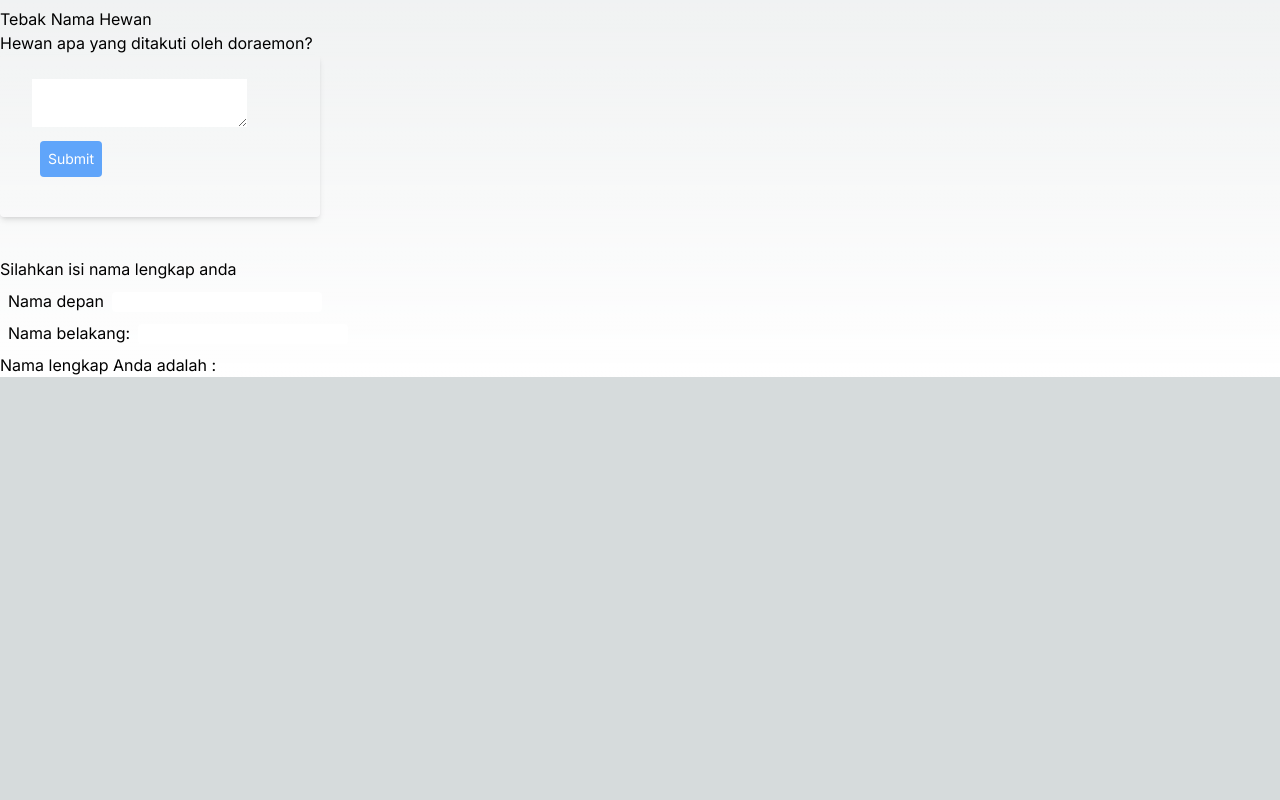
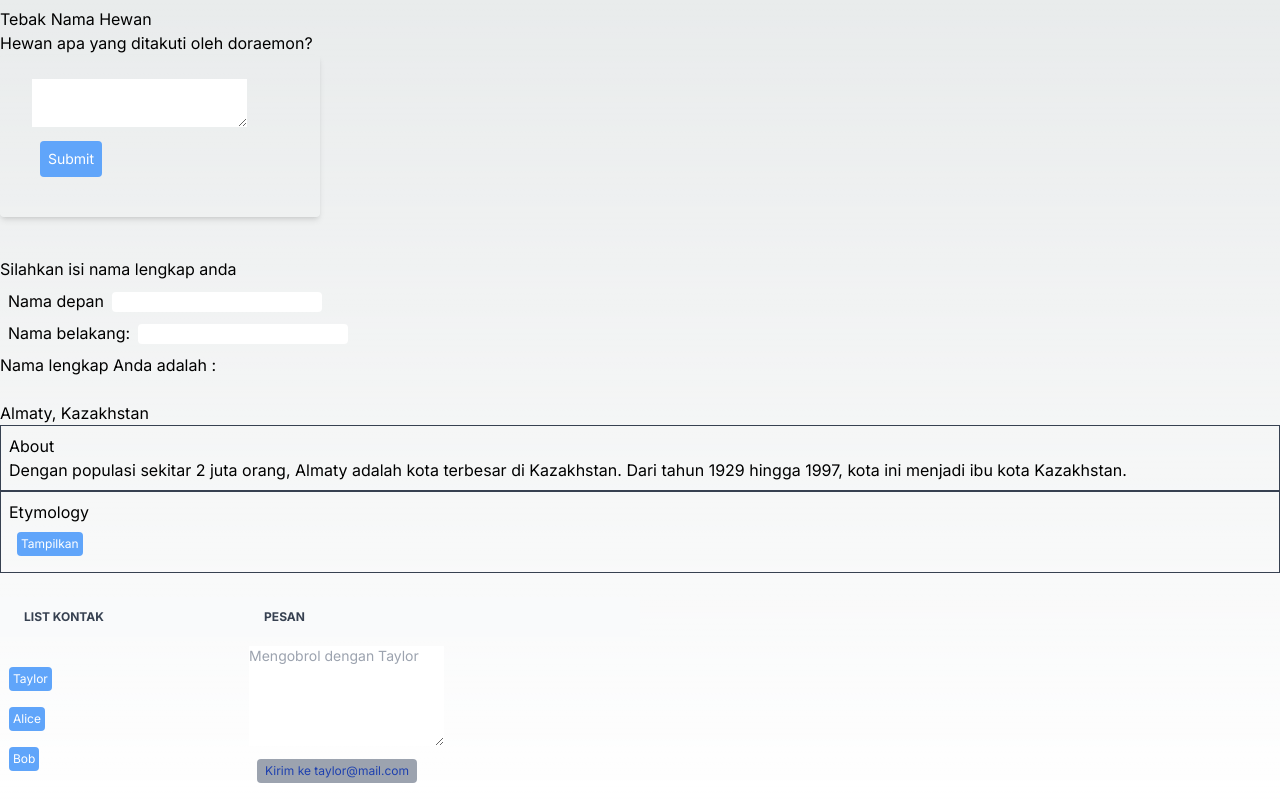
Before and after one commit to voltanz/pbf-2024, a Next.js app in the folder Week-04/04-event-dan-state/: page / in a window 1280 px wide. Shown: the part 678-1478 px from the top of the page. Before the commit the page ends 1055 px from the top, so only its background shows below. Built offline with nearby package versions, Linux system fonts and the light colour scheme.

Commit message:
W04: Praktikum 6

```diff
--- a/Week-04/04-event-dan-state/src/app/page.tsx
+++ b/Week-04/04-event-dan-state/src/app/page.tsx
@@ -2,6 +2,8 @@
 import Tombol_1, { Tombol_2, Tombol_3 } from "@/components/button";
 import Form, { Form_2 } from "@/components/form";
 import Gallery from "@/components/gallery";
+import Accordion from "@/components/accordion";
+import Chat from "@/components/chat"
 
 export default function Home() {
     return (
@@ -23,6 +25,10 @@
             <Form />
               <br></br>
             <Form_2 />
+              <br></br>
+            <Accordion />
+              <br></br>
+            <Chat />
         </>
     );
 }
--- /dev/null
+++ b/Week-04/04-event-dan-state/src/components/accordion.tsx
@@ -0,0 +1,37 @@
+import { useState } from 'react';
+
+export default function Accordion() {
+    const [activeIndex, setActiveIndex] = useState(0);
+    return (
+        <>
+            <h2>Almaty, Kazakhstan</h2>
+            <Panel
+                title="About"
+                isActive={activeIndex === 0}
+                onShow={() => setActiveIndex(0)}
+            >
+                Dengan populasi sekitar 2 juta orang, Almaty adalah kota terbesar di Kazakhstan.
+                Dari tahun 1929 hingga 1997, kota ini menjadi ibu kota Kazakhstan.
+            </Panel>
+            <Panel
+                title="Etymology"
+                isActive={activeIndex === 1}
+                onShow={() => setActiveIndex(1)}
+            >
+                Nama "Almaty" berasal dari kata <span lang="kk-Kz">алма</span>,
+                dalam bahasa Kazakh yang berarti "apel" dan sering diterjemahkan sebagai "penuh dengan apel".
+                Sebenarnya, wilayah sekitar Almaty dipercaya sebagai asal usul apel, dan <i lang="la">Malus sieversii</i>
+                liar dianggap sebagai kandidat yang mungkin menjadi nenek moyang apel domestik modern.
+            </Panel>
+        </>
+    );
+}
+
+function Panel ({title, children, isActive, onShow}) {
+    return (
+        <section className="panel border border-gray-700 p-2">
+            <h3>{title}</h3>
+                {isActive ? ( <p>{children}</p> ) : ( <button className=" bg-blue-400 text-xs text-white p-1 rounded m-2" onClick={onShow}>Tampilkan</button> )}
+        </ section>
+    );
+}
--- /dev/null
+++ b/Week-04/04-event-dan-state/src/components/chat.tsx
@@ -0,0 +1,69 @@
+import { useState } from "react";
+
+const contacts = [
+    {name: 'Taylor', email: 'taylor@mail.com'},
+    {name: 'Alice', email: 'alice@mail.com'},
+    {name: 'Bob', email: 'bob@mail.com'},
+]
+
+export function ContactList({selectedContact, contacts, onSelect}: any) {
+    return (
+        <section className="contact-list">
+            <ul className="w-full">
+                {contacts.map((contact:any) =>
+                    <li key={contact.email}>
+                        <button className="text-xs bg-blue-400 rounded p-1 m-2 text-white"
+                            onClick={() => {onSelect(contact)}}>
+                                {contact.name}
+                            </button>
+                    </li>)}
+            </ul>
+        </section>
+    )
+}
+
+export function Chat({contact}: any) {
+    const [text, setText] = useState('')
+    return (
+        <section className="chat m-2">
+            <textarea
+            rows={5}
+            value={text}
+            placeholder={'Mengobrol dengan ' + contact.name}
+            onChange={e => setText(e.target.value)}/>
+            <br />
+            <button className="text-xs bg-gray-400 rounded px-2 py-1 m-2 text-blue-800">
+                Kirim ke {contact.email}
+            </button>
+        </section>
+    )
+}
+
+export default function Messenger() {
+    const [to, setTo] = useState(contacts[0])
+    return (
+        <div>
+            <table className="w-1/2 text-sm text-left text-gray-500 dark:text-gray-400">
+                <thead className="text-xs text-gray-700 uppercase bg-gray-50 dark:bg-gray-700 dark:text-gray-400">
+                    <tr>
+                        <th scope="col" className="px-6 py-3">List Kontak</th>
+                        <th scope="col" className="px-6 py-3">Pesan</th>
+                    </tr>
+                </thead>
+                <tbody>
+                    <tr>
+                        <td>
+                            <ContactList
+                                contacts={contacts}
+                                selectedContact={to}
+                                onSelect={(contact:any) => setTo(contact)}/>
+                        </td>
+                        <td>
+                            <Chat key={to.email} contact={to} />
+                        </td>
+                    </tr>
+                </tbody>
+            </table>
+        </div>
+    )
+}
```
Also changed, not shown: 4 other files (tests, documents, lock files or other folders).
